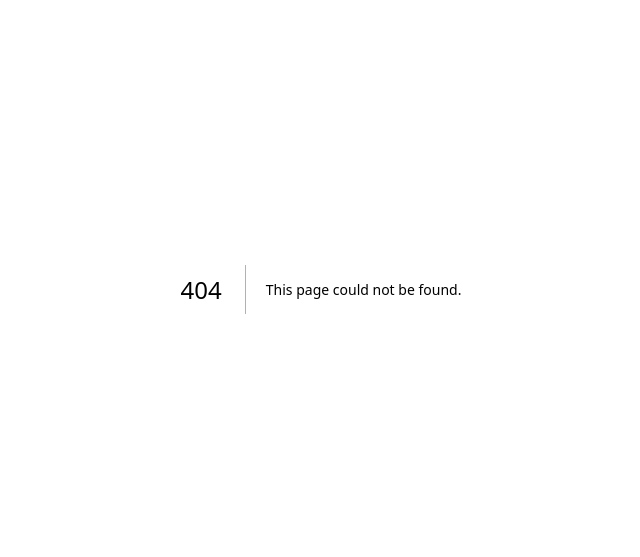
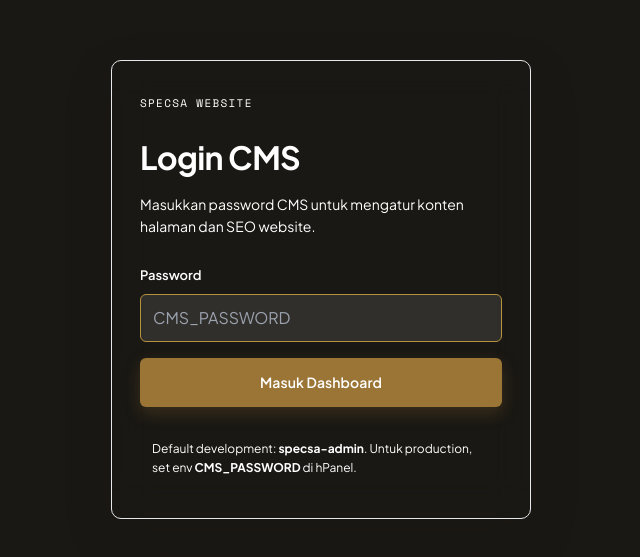
Before and after one commit to mochamadghany/specsa, a Next.js app: page /cms/login in a window 1280 px wide. Before the commit this address had no page. Shown: the part 111-668 px from the top of the page, without its empty margins (319-959 px from the left). Built offline with nearby package versions, Linux system fonts and the light colour scheme.

Commit message:
Add CMS login and Node server entry

```diff
--- a/package.json
+++ b/package.json
@@ -5,7 +5,7 @@
   "scripts": {
     "dev": "next dev",
     "build": "next build",
-    "start": "next start",
+    "start": "node server.js",
     "lint": "next lint"
   },
   "dependencies": {
--- /dev/null
+++ b/src/app/cms/login/page.tsx
@@ -0,0 +1,88 @@
+"use client";
+
+import { FormEvent, useState } from "react";
+import { useRouter } from "next/navigation";
+
+export default function CmsLoginPage() {
+  const router = useRouter();
+  const [password, setPassword] = useState("");
+  const [error, setError] = useState("");
+  const [loading, setLoading] = useState(false);
+
+  async function handleSubmit(event: FormEvent<HTMLFormElement>) {
+    event.preventDefault();
+    setLoading(true);
+    setError("");
+
+    const res = await fetch("/api/cms", {
+      headers: {
+        "x-cms-password": password,
+      },
+    });
+
+    if (!res.ok) {
+      setLoading(false);
+      setError("Password salah atau CMS_PASSWORD belum sesuai di server.");
+      return;
+    }
+
+    window.localStorage.setItem("specsa-cms-password", password);
+    router.push("/cms");
+  }
+
+  return (
+    <main className="min-h-screen bg-bg-dark text-white grid place-items-center px-6">
+      <section className="w-full max-w-[420px] rounded-[10px] border border-white/12 bg-white/8 p-7 shadow-lg backdrop-blur-[18px]">
+        <a
+          href="/"
+          className="text-[11px] uppercase tracking-[0.12em] text-white/52 hover:text-gold-light"
+          style={{ fontFamily: "var(--font-mono)" }}
+        >
+          Specsa Website
+        </a>
+        <h1 className="mt-5 text-[32px] font-bold tracking-[-0.02em]">
+          Login CMS
+        </h1>
+        <p className="mt-3 text-sm leading-relaxed text-white/62">
+          Masukkan password CMS untuk mengatur konten halaman dan SEO website.
+        </p>
+
+        <form onSubmit={handleSubmit} className="mt-7 grid gap-4">
+          <label className="grid gap-2">
+            <span className="text-[13px] font-semibold text-white/76">
+              Password
+            </span>
+            <input
+              type="password"
+              value={password}
+              onChange={(event) => setPassword(event.target.value)}
+              autoFocus
+              required
+              placeholder="CMS_PASSWORD"
+              className="h-12 rounded-md border border-white/16 bg-white/10 px-3 text-white outline-none focus:border-gold-light"
+            />
+          </label>
+
+          {error ? (
+            <div className="rounded-md bg-red-500/12 px-3 py-2 text-sm text-red-100">
+              {error}
+            </div>
+          ) : null}
+
+          <button
+            type="submit"
+            disabled={loading}
+            className="btn btn-gold justify-center disabled:cursor-not-allowed disabled:opacity-60"
+          >
+            {loading ? "Memeriksa..." : "Masuk Dashboard"}
+          </button>
+        </form>
+
+        <div className="mt-5 rounded-md bg-black/22 p-3 text-[12px] leading-relaxed text-white/48">
+          Default development: <strong>specsa-admin</strong>. Untuk production,
+          set env <strong>CMS_PASSWORD</strong> di hPanel.
+        </div>
+      </section>
+    </main>
+  );
+}
--- a/src/app/cms/page.tsx
+++ b/src/app/cms/page.tsx
@@ -1,6 +1,7 @@
 "use client";
 
 import { useMemo, useState } from "react";
+import { useRouter } from "next/navigation";
 import type { SiteContent } from "@/lib/site-content";
 
 type LoadState = "idle" | "loading" | "ready" | "saving" | "error" | "saved";
@@ -12,6 +13,7 @@ const cmsHelp = [
 ];
 
 export default function CmsPage() {
+  const router = useRouter();
   const [password, setPassword] = useState("");
   const [jsonText, setJsonText] = useState("");
   const [state, setState] = useState<LoadState>("idle");
@@ -25,19 +27,31 @@ export default function CmsPage() {
     }
   }, [jsonText]);
 
-  const requestHeaders = {
-    "Content-Type": "application/json",
-    "x-cms-password": password,
-  };
+  function getStoredPassword() {
+    if (typeof window === "undefined") return "";
+    return window.localStorage.getItem("specsa-cms-password") || password;
+  }
 
   async function loadContent() {
+    const activePassword = getStoredPassword();
+    if (!activePassword) {
+      router.push("/cms/login");
+      return;
+    }
+    setPassword(activePassword);
     setState("loading");
     setMessage("");
-    const res = await fetch("/api/cms", { headers: requestHeaders });
+    const res = await fetch("/api/cms", {
+      headers: {
+        "Content-Type": "application/json",
+        "x-cms-password": activePassword,
+      },
+    });
     const data = await res.json();
     if (!res.ok) {
       setState("error");
       setMessage(data.error || "Gagal membuka CMS.");
+      if (res.status === 401) router.push("/cms/login");
       return;
     }
     setJsonText(JSON.stringify(data.content, null, 2));
@@ -45,6 +59,11 @@ export default function CmsPage() {
   }
 
   async function saveContent() {
+    const activePassword = getStoredPassword();
+    if (!activePassword) {
+      router.push("/cms/login");
+      return;
+    }
     if (!parsed) {
       setState("error");
       setMessage("JSON belum valid. Periksa koma, kutip, dan struktur objek.");
@@ -54,13 +73,17 @@ export default function CmsPage() {
     setMessage("");
     const res = await fetch("/api/cms", {
       method: "PUT",
-      headers: requestHeaders,
+      headers: {
+        "Content-Type": "application/json",
+        "x-cms-password": activePassword,
+      },
       body: JSON.stringify(parsed),
     });
     const data = await res.json();
     if (!res.ok) {
       setState("error");
       setMessage(data.error || "Gagal menyimpan konten.");
+      if (res.status === 401) router.push("/cms/login");
       return;
     }
     setJsonText(JSON.stringify(data.content, null, 2));
@@ -98,24 +121,24 @@ export default function CmsPage() {
       <section className="max-w-container mx-auto px-8 py-8">
         <div className="grid lg:grid-cols-[340px_1fr] gap-6 items-start">
           <aside className="rounded-[10px] border bg-card-bg p-5 shadow-sm" style={{ borderColor: "var(--border)" }}>
-            <label className="block text-[13px] font-semibold mb-2">
-              Password CMS
-            </label>
-            <input
-              type="password"
-              value={password}
-              onChange={(event) => setPassword(event.target.value)}
-              placeholder="Masukkan CMS_PASSWORD"
-              className="w-full rounded-md border bg-bg-base px-3 py-2.5 text-sm outline-none focus:border-gold"
-              style={{ borderColor: "var(--border)" }}
-            />
             <button
               type="button"
               onClick={loadContent}
-              disabled={!password || state === "loading"}
+              disabled={state === "loading"}
               className="btn btn-gold mt-4 w-full justify-center disabled:cursor-not-allowed disabled:opacity-50"
             >
               {state === "loading" ? "Membuka..." : "Buka Konten"}
+            </button>
+            <button
+              type="button"
+              onClick={() => {
+                window.localStorage.removeItem("specsa-cms-password");
+                router.push("/cms/login");
+              }}
+              className="mt-3 w-full rounded-md border px-4 py-2.5 text-sm font-semibold text-text-muted hover:text-gold"
+              style={{ borderColor: "var(--border)" }}
+            >
+              Logout / Ganti Password
             </button>
 
             <div className="mt-6 border-t pt-5" style={{ borderColor: "var(--border)" }}>
```
Also changed, not shown: server.js (added, +17 -0 lines).
